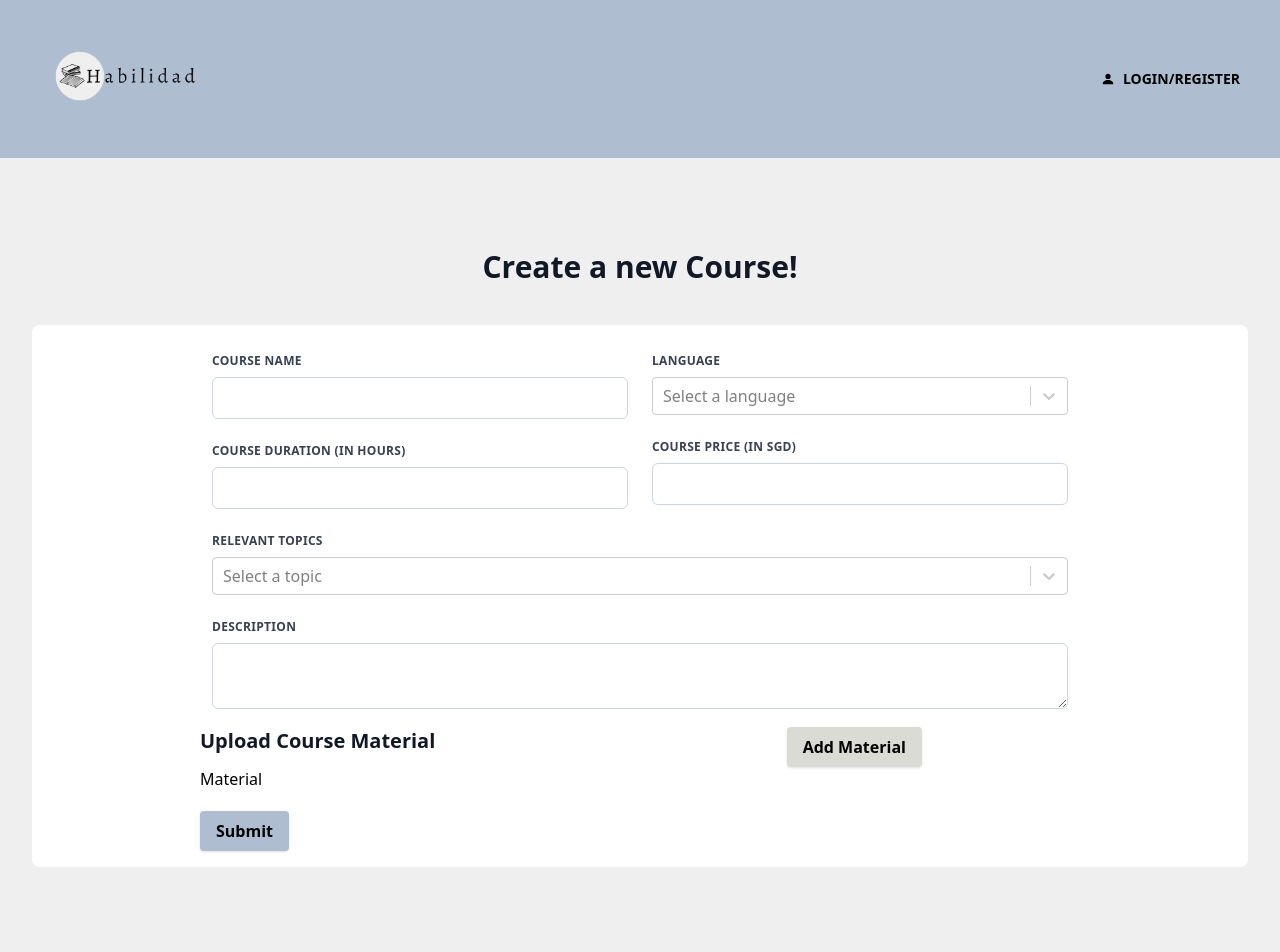
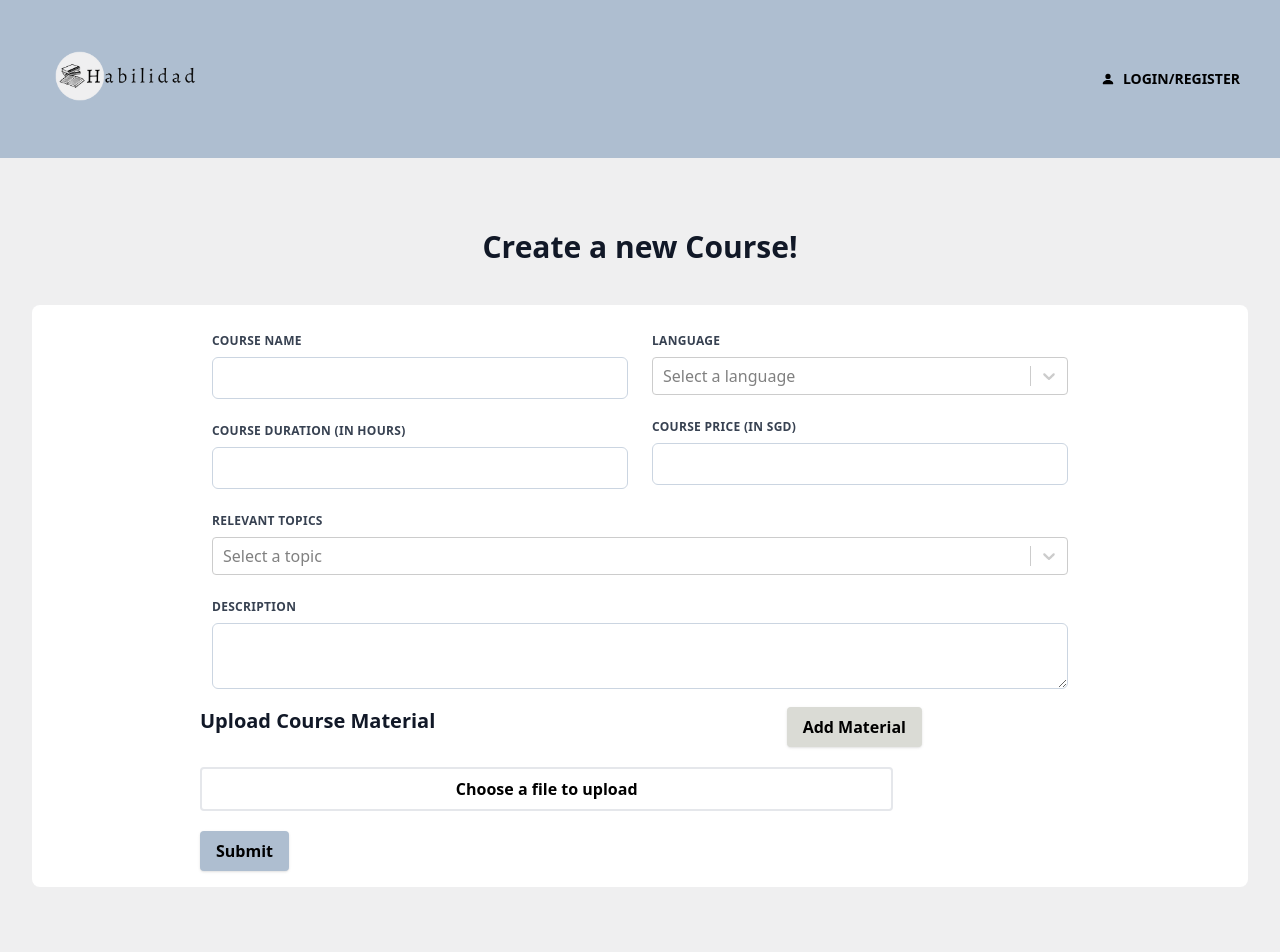
Before and after one commit to ICT3103-P1-TeneT-Habilidad/habilidad, a React (Create React App) app in the folder client/: page /createcourse in a window 1280 px wide. Shown: the top 952 px of the page. Built offline with nearby package versions, Linux system fonts and the light colour scheme.

Commit message:
feat: included course material upload section

```diff
--- a/client/package.json
+++ b/client/package.json
@@ -15,6 +15,7 @@
         "react-router-dom": "^6.4.2",
         "react-scripts": "5.0.1",
         "react-select": "^5.5.4",
+        "uuidv4": "^6.2.13",
         "web-vitals": "^2.1.4"
     },
     "scripts": {
--- a/client/src/components/NewCourseMaterial.jsx
+++ b/client/src/components/NewCourseMaterial.jsx
@@ -1,13 +1,17 @@
 import React from 'react'
 
-const NewCourseMaterial = (index) => {
-
-    console.log(index)
+const NewCourseMaterial = ({ fileHandler, keyId }) => {
 
     return (
-        <div>
-            <h1>Material</h1>
-        </div>
+        <>
+            <input
+                type="file"
+                onChange={(e) => {
+                    fileHandler(e.target.files[0], keyId)
+                }}
+                hidden
+            />
+        </>
     )
 }
 
--- a/client/src/pages/CreateCourse.jsx
+++ b/client/src/pages/CreateCourse.jsx
@@ -1,14 +1,18 @@
-import { React, useState } from 'react'
+import { React, useEffect, useState } from 'react'
 import { useForm, Controller } from 'react-hook-form'
 import Select from 'react-select'
 import makeAnimated from 'react-select/animated'
 import { languageOptions } from '../utils/Constants'
-import { NewCourseMaterial } from '../components'
+// import { NewCourseMaterial } from '../components'
+import { v4 as uuid } from 'uuid'
 
 const CreateCourse = () => {
     const animatedComponents = makeAnimated()
-    // const [componentCounter, setComponentCounter] = useState(1)
-    const [newCourseMaterialComponent, setNewCourseMaterialComponent] = useState([<NewCourseMaterial />])
+    const [emptyUpload, setEmptyUpload] = useState(true)
+    const [selectedFile, setSelectedFile] = useState({})
+    const [keysList, setKeysList] = useState([])
+    const [newCourseMaterialComponent, setNewCourseMaterialComponent] = useState({})
+    const topicOptions = languageOptions // get list from get all topics API
 
     const {
         register,
@@ -19,21 +23,87 @@ const CreateCourse = () => {
         mode: 'onBlur',
     })
 
-    const topicOptions = languageOptions // get list from get all topics API
+    useEffect(() => {
+        console.log('component: ', newCourseMaterialComponent)
+        console.log('files: ', selectedFile)
+        console.log('keys: ', keysList)
+        checkEmptyUpload()
+    })
+
+    const NewCourseMaterial = ({ keyId }) => {
+        console.log(keyId)
+        return (
+            <input
+                type="file"
+                onChange={(e) => {
+                    fileHandler(e.target.files[0], keyId)
+                }}
+                hidden
+            />
+        )
+    }
+
+    const checkEmptyUpload = () => {
+        setEmptyUpload(false)
+        Object.values(selectedFile).forEach((file) => {
+            if (file === null) {
+                setEmptyUpload(true)
+            }
+        })
+    }
 
     const onSubmit = (data) => {
         console.log(data)
     }
 
     const addComponent = () => {
-        setNewCourseMaterialComponent([...newCourseMaterialComponent, <NewCourseMaterial />])
-        // setComponentCounter(componentCounter + 1)
+        if (!emptyUpload) {
+            const keyId = uuid()
+            setKeysList([...keysList, keyId])
+            setSelectedFile({ ...selectedFile, [keyId]: null })
+            setNewCourseMaterialComponent({
+                ...newCourseMaterialComponent,
+                [keyId]: <NewCourseMaterial keyId={keyId} />,
+                // [keyId]: <NewCourseMaterial fileHandler={fileHandler} keyId={keyId} />,
+            })
+            console.log('Addition: ', keyId)
+            setEmptyUpload(true)
+        }
     }
 
-    const removeComponent = (i) => {
-        setNewCourseMaterialComponent(newCourseMaterialComponent.filter(
-            (_, index) => (index !== i)
-        ))
+    const createCourseMaterial = () => {
+        const keyId = uuid()
+        setKeysList([keyId])
+        setSelectedFile({ [keyId]: null })
+        setNewCourseMaterialComponent({
+            [keyId]: <NewCourseMaterial keyId={keyId} />,
+            // [keyId]: <NewCourseMaterial fileHandler={fileHandler} keyId={keyId} />,
+        })
+    }
+
+    const removeComponent = (keyId) => {
+        console.log('Removal: ', keyId)
+        setNewCourseMaterialComponent((current) => {
+            const copy = { ...current }
+            delete copy[keyId]
+            return copy
+        })
+        setSelectedFile((current) => {
+            const copy = { ...current }
+            delete copy[keyId]
+            return copy
+        })
+        setKeysList(keysList.filter((index) => index !== keyId))
+        setEmptyUpload(false)
+    }
+
+    const fileHandler = (file, keyId) => {
+        setSelectedFile({ ...selectedFile, [keyId]: file })
+        setEmptyUpload(false)
+        setNewCourseMaterialComponent({
+            ...newCourseMaterialComponent,
+            [keyId]: <NewCourseMaterial fileHandler={fileHandler} keyId={keyId} file={selectedFile[keyId]} />,
+        })
     }
 
     return (
@@ -198,12 +268,14 @@ const CreateCourse = () => {
                             </div>
                         </div>
                         {/* course materials section */}
+                        <div className="flex flex-col w-full">
                             <div className="flex flex-row">
                                 <div className="flex flex-col w-2/3">
                                     <h3 className="text-xl font-extrabold text-gray-900">Upload Course Material</h3>
                                 </div>
-                            <div className="flex flex-col">
+                                <div className="flex flex-col ">
                                     <button
+                                        disabled={emptyUpload}
                                         className="shadow focus:shadow-outline focus:outline-none bg-accent2 font-bold py-2 px-4 rounded"
                                         type="button"
                                         onClick={() => addComponent()}
@@ -212,22 +284,32 @@ const CreateCourse = () => {
                                     </button>
                                 </div>
                             </div>
-                        {newCourseMaterialComponent.map((component, index) => (
-                            <div className="felx flex-row w-full">
-                                <div className="flex flex-col w-1/3">{component}</div>
-                                {newCourseMaterialComponent.length > 1 ? (
-                                    <div className="felx flex-col w-1/3">
+                            {keysList.length === 0
+                                ? createCourseMaterial()
+                                : keysList.map((keyId) => (
+                                      <div className="flex flex-row w-full pt-5" id={keyId}>
+                                          <div className="flex flex-col w-10/12">
+                                              <label className="border-2 font-bold py-2 px-4 rounded text-center cursor-pointer mr-10">
+                                                  {selectedFile[keyId]
+                                                      ? selectedFile[keyId].name
+                                                      : 'Choose a file to upload'}
+                                                  {newCourseMaterialComponent[keyId]}
+                                              </label>
+                                          </div>
+                                          {keysList.length > 1 ? (
+                                              <div className="flex flex-col">
                                                   <button
-                                            className="shadow focus:shadow-outline focus:outline-none bg-accent2 font-bold py-2 px-4 rounded"
+                                                      className="shadow focus:shadow-outline focus:outline-none bg-accent1 font-bold py-2 px-4 rounded"
                                                       type="button"
-                                            onClick={() => removeComponent(index)}
+                                                      onClick={() => removeComponent(keyId)}
                                                   >
-                                            Remove Material
+                                                      Remove
                                                   </button>
                                               </div>
                                           ) : null}
                                       </div>
                                   ))}
+                        </div>
                         {/* button row */}
                         <div className="flex flex-row pt-5">
                             <div className="flex items-center justify-between">
```
Also changed, not shown: 1 other file (tests, documents, lock files or other folders). Lines whose indentation alone changed are shown as unchanged.
